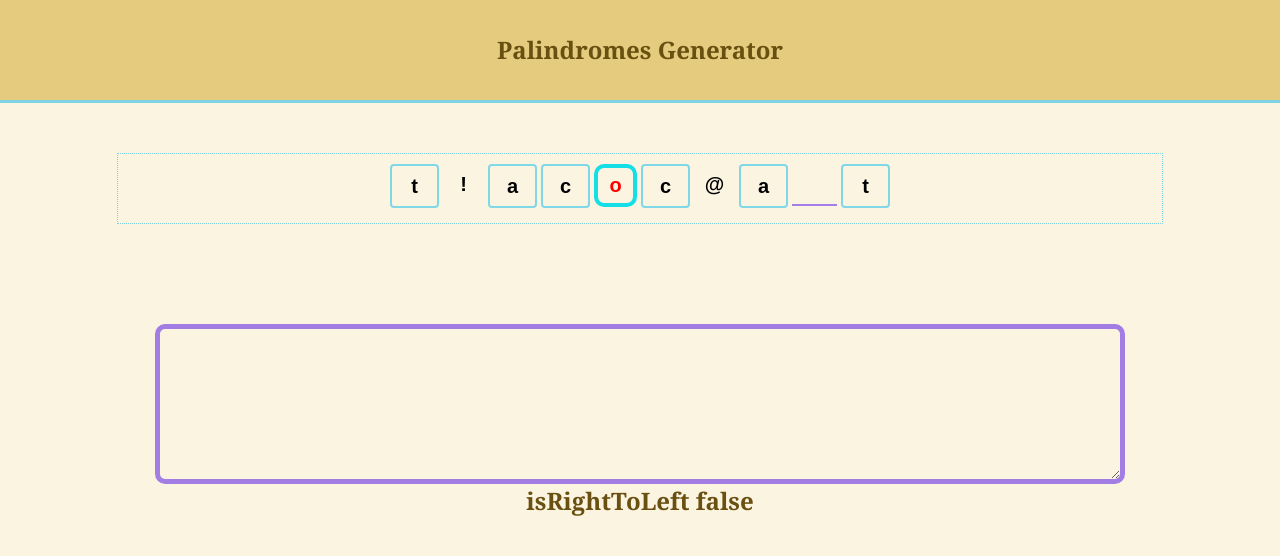
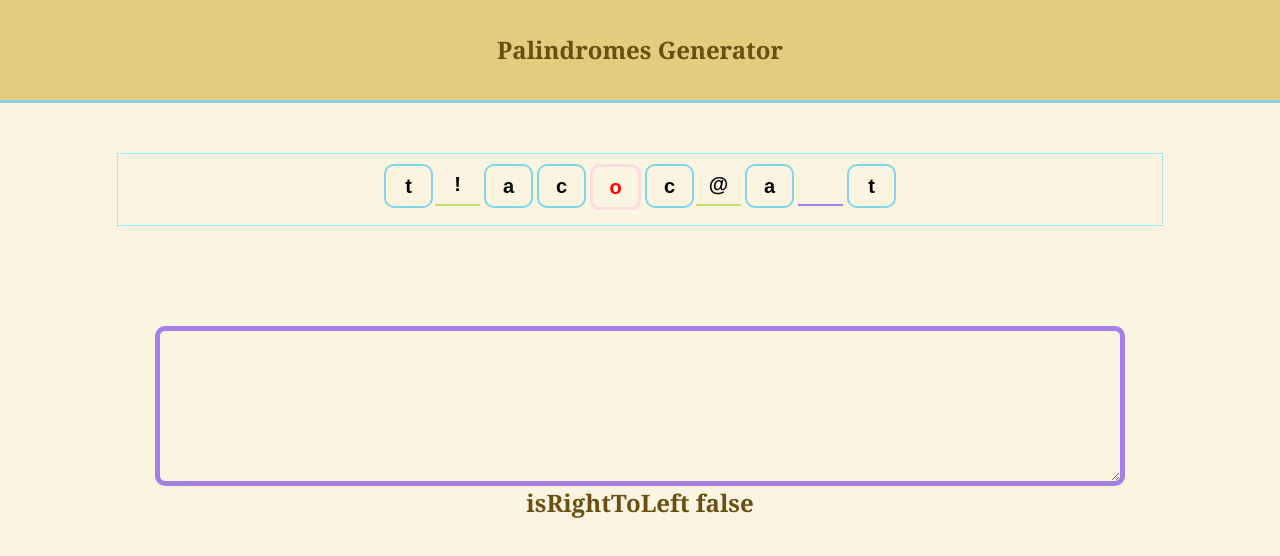
Before and after one commit to Ariellaw/palindromer, an Angular app: page / in a window 1280 px wide. Shown: the top 556 px of the page. Built offline with nearby package versions, Linux system fonts and the light colour scheme.

Commit message:
CSS colors are not variables

```diff
--- a/src/app/app.component.scss
+++ b/src/app/app.component.scss
@@ -1,6 +1,9 @@
+@import '../scss/variables.scss';
+
+
 .main-container {
   // width:90vw;
-  // border:1px solid black;
+  // border:1px solid $black;
   height: 100vh;
   width: 100%;
   text-align: center;
--- a/src/app/letter-box/letter-box.component.scss
+++ b/src/app/letter-box/letter-box.component.scss
@@ -1,21 +1,21 @@
+@import '../../scss/variables.scss';
+
 .letter-box{
-    margin-bottom:5px;
     display: inline-block;
     position: relative;
     border: none;
-    background-color: #FAF4E1;
-
-    &:focus{
-        border: 3px solid gold;
+    &:focus {
+        border: 3px solid $focus_color;
         outline: none;
         text-shadow: 0 0 0 red;
-    }
+        border-radius: 1rem;
+      }
 }
 
 .punctuation{
     margin-right: 2px;
     margin-left:0px;
-    border-bottom: 2px solid #BDE366;
+    border-bottom: 2px solid $emphasis_green;
     // background-color: yellow;
 
 }
@@ -25,7 +25,7 @@
     margin-right: 2px;
     margin-left:2px;
     display: block;
-    border-bottom:2px solid #A57FE8;
+    border-bottom:2px solid $emphasis_purple;
 
     // border-bottom: 1px solid hotpink;
 }
@@ -35,8 +35,8 @@
     // border-bottom: 1px solid darkblue;
     margin-right: 2px;
     margin-left:2px;
-    border: 2px solid #7FD7E8;
-    border-radius: 4px;
+    border: 2px solid $emphasis_blue;
+    border-radius: 1rem;
 
 
 }
--- a/src/app/letter-box/letter-box.component.ts
+++ b/src/app/letter-box/letter-box.component.ts
@@ -4,7 +4,7 @@ import {Direction} from '../common/services/services';
 
 enum charTypes  {
   Letter = "letter",
-  Punctation = "punctation",
+  Punctuation = "punctuation",
   Space = "space"
 }
 
@@ -88,7 +88,7 @@ export class LetterBoxComponent implements OnInit {
     } else if (this.character === " ") {
       this.typeOfChar = charTypes.Space
     } else {
-      this.typeOfChar = charTypes.Punctation;
+      this.typeOfChar = charTypes.Punctuation;
     }
   }
 }
--- a/src/app/palindrom-editor/palindrom-editor.component.scss
+++ b/src/app/palindrom-editor/palindrom-editor.component.scss
@@ -1,3 +1,6 @@
+@import '../../scss/variables.scss';
+
+
 .palindrom-container{
     width: 80vw;
     padding: 50px;
--- a/src/app/pivot-letter/pivot-letter.component.scss
+++ b/src/app/pivot-letter/pivot-letter.component.scss
@@ -1,30 +1,26 @@
-$purpleEmphasis:#A17DE4;
+@import '../../scss/variables.scss';
+
 
 .pivot-box {
   border-radius: 1rem;
-  border: 4px solid $purpleEmphasis;
+  border: 3px solid $emphasis_purple;
   margin-right: 2px;
   margin-left: 2px;
-  margin-bottom: 5px;
- &:focus {
-    border: 4px solid rgb(21, 223, 230);
+  &:focus {
+    border: 3px solid $focus_color;
     outline: none;
     text-shadow: 0 0 0 red;
   }
 }
 
 .expanded {
-  width: 25px;
-  height: 25px;
-  padding: 5px;
   cursor: text;
-
 }
 
 .collapsed {
   width: 0px;
   height: 60px;
   padding: 0px;
-  border-color: black;
+  border-color: $black;
   cursor: pointer;
 }
--- a/src/app/text/text.component.scss
+++ b/src/app/text/text.component.scss
@@ -1,9 +1,12 @@
-$purpleEmphasis:#A17DE4;
+@import '../../scss/variables.scss';
+@import '../../scss/variables.scss';
+
+
 
 .complete-text {
-  border: 5px solid $purpleEmphasis;
+  border: 5px solid $emphasis_purple;
   border-radius: 1rem;
   width: 75%;
   margin-top: 10rem;
-  background-color: #FAF4E1
+  background-color: $main_color;
 }
--- /dev/null
+++ b/src/scss/variables.scss
@@ -0,0 +1,7 @@
+$main_color: #faf4e1;
+$emphasis_blue: #7fd7e8;
+$emphasis_purple: #a57fe8;
+$black: black;
+$emphasis_green: #bde366;
+$focus_color: #FFDCE0;
+$title_color: #694f10;
--- a/src/styles.scss
+++ b/src/styles.scss
@@ -1,4 +1,4 @@
-/* You can add global styles to this file, and also import other style files */
+@import "./scss/variables";
 
 * {
   padding: 0px;
@@ -7,8 +7,7 @@
 }
 
 html {
-  background-color: #faf4e1;
-  // background-color:pink;
+  background-color: $main_color;
   font-size: 10px;
 }
 .basic-char-box {
@@ -18,17 +17,18 @@ html {
   font-size: 25px;
   text-align: center;
   color: transparent;
-  text-shadow: 0 0 0 black;
-  background-color: #faf4e1;
+  text-shadow: 0 0 0 $black;
   width: 35px;
   cursor: text;
   font-size: 20px;
+  margin-bottom: 5px;
+  background-color: $main_color;
 }
 
 h1 {
   margin: 0 10px 0 10px;
   font: bold 24px/30px Georgia, "Times New Roman", Times, serif;
-  color: #694f10;
+  color: $title_color;
   cursor: pointer;
 }
 
```
